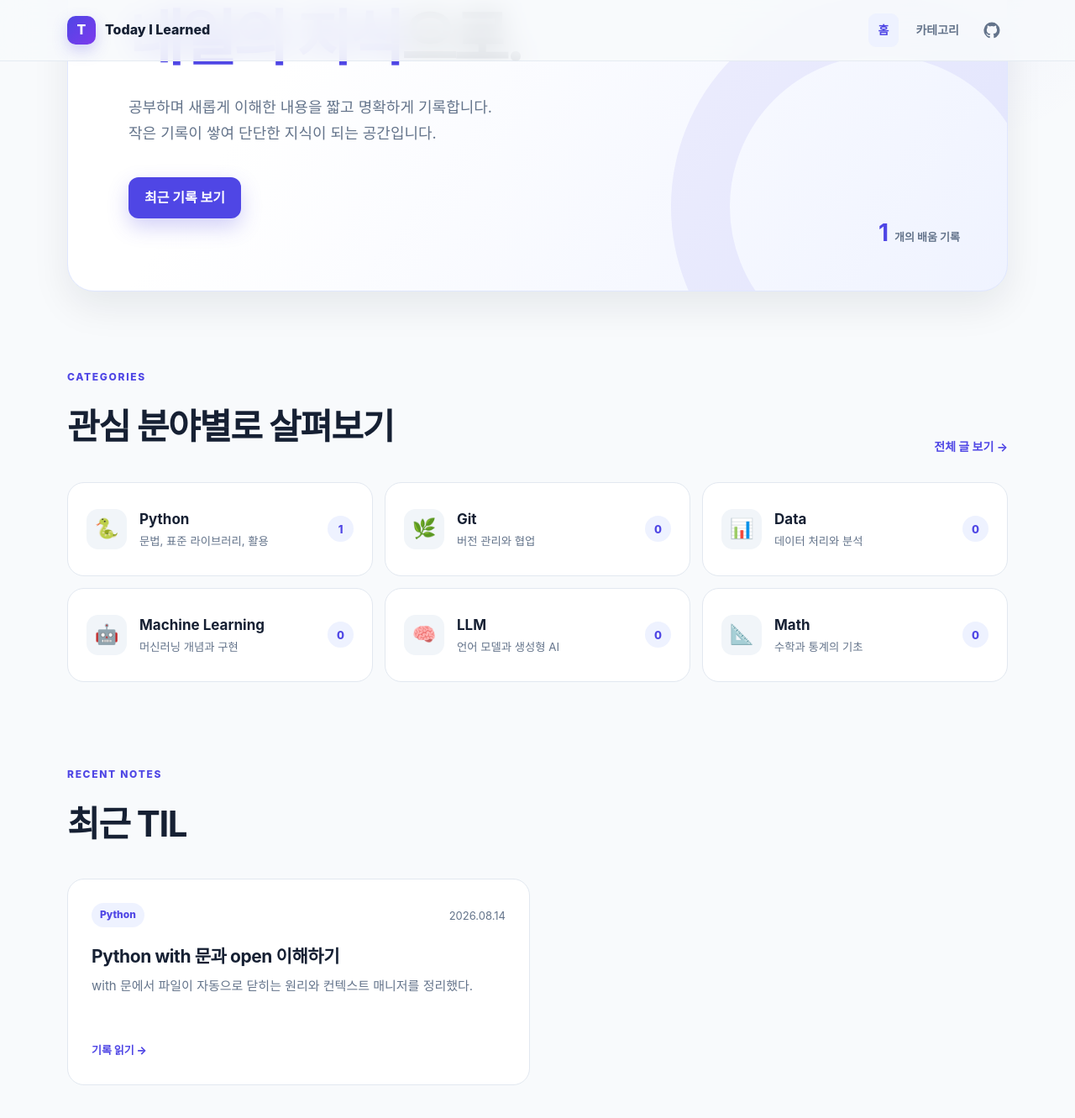
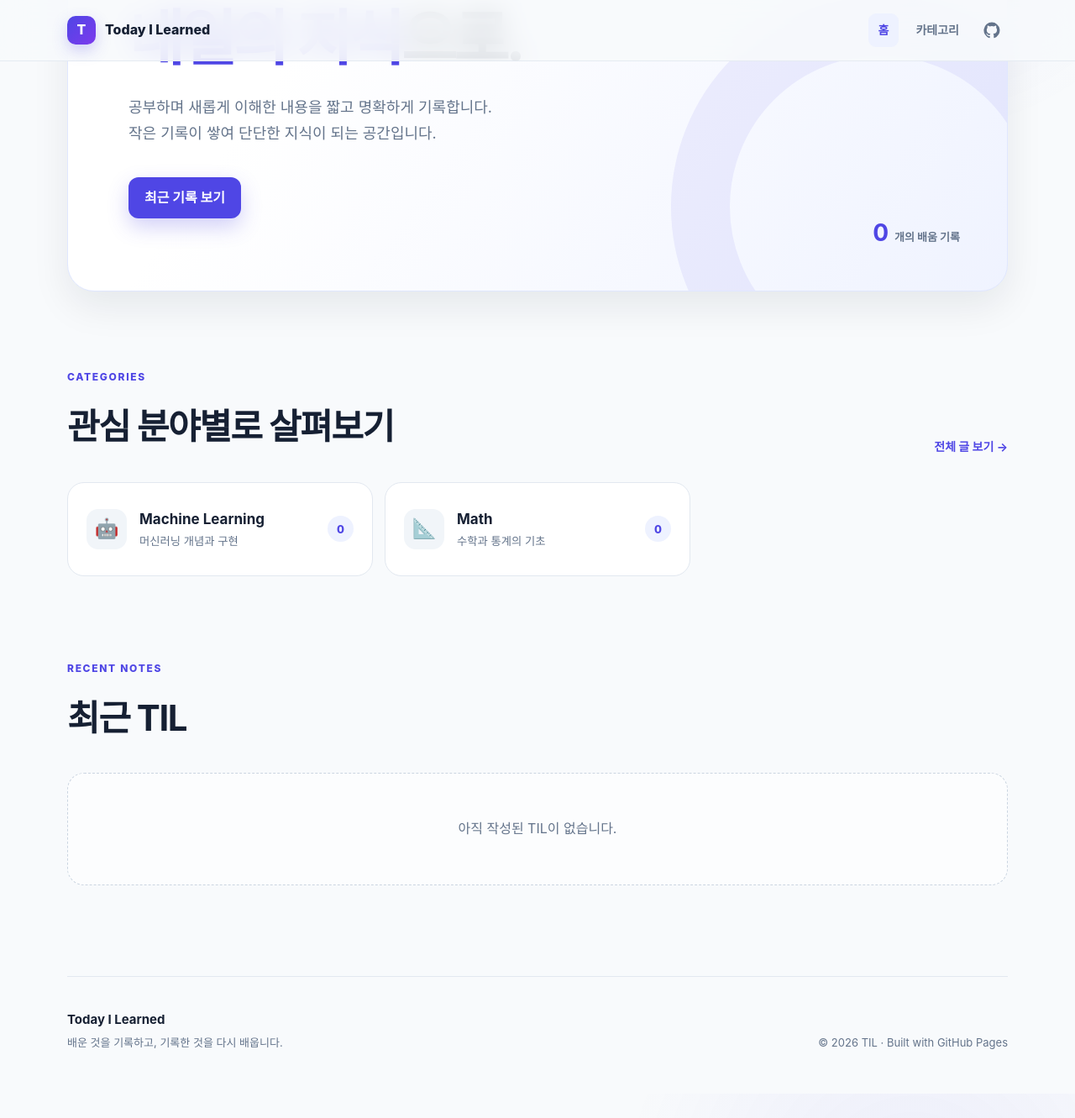
Before and after one commit to yshzjq/TIL, a Jekyll site: the page built from index.md, in a window 1280 px wide and 1400 px high, scrolled down 315 px. Shown: the top 1331 px of the window at 84% size. Built offline with Jekyll 4.4.1, drawn with Linux system fonts in a browser that asks for light colours; after the commit the page ends 1617 px from its top, so only the background shows below that.

Commit message:
현재 사용하지 않는 카테고리 삭제

```diff
--- a/_config.yml
+++ b/_config.yml
@@ -20,34 +20,10 @@ defaults:
     values:
       layout: default
   - scope:
-      path: "python"
-    values:
-      layout: post
-      category: Python
-      til: true
-  - scope:
-      path: "git"
-    values:
-      layout: post
-      category: Git
-      til: true
-  - scope:
-      path: "data"
-    values:
-      layout: post
-      category: Data
-      til: true
-  - scope:
       path: "machine-learning"
     values:
       layout: post
       category: Machine Learning
-      til: true
-  - scope:
-      path: "llm"
-    values:
-      layout: post
-      category: LLM
       til: true
   - scope:
       path: "math"
--- a/_data/categories.yml
+++ b/_data/categories.yml
@@ -1,28 +1,8 @@
-- name: Python
-  slug: python
-  icon: "🐍"
-  description: 문법, 표준 라이브러리, 활용
-
-- name: Git
-  slug: git
-  icon: "🌿"
-  description: 버전 관리와 협업
-
-- name: Data
-  slug: data
-  icon: "📊"
-  description: 데이터 처리와 분석
-
 - name: Machine Learning
   slug: machine-learning
   icon: "🤖"
   description: 머신러닝 개념과 구현
 
-- name: LLM
-  slug: llm
-  icon: "🧠"
-  description: 언어 모델과 생성형 AI
-
 - name: Math
   slug: math
   icon: "📐"
```
Also changed, not shown: guide.md (+1 -1 lines), README.md.
